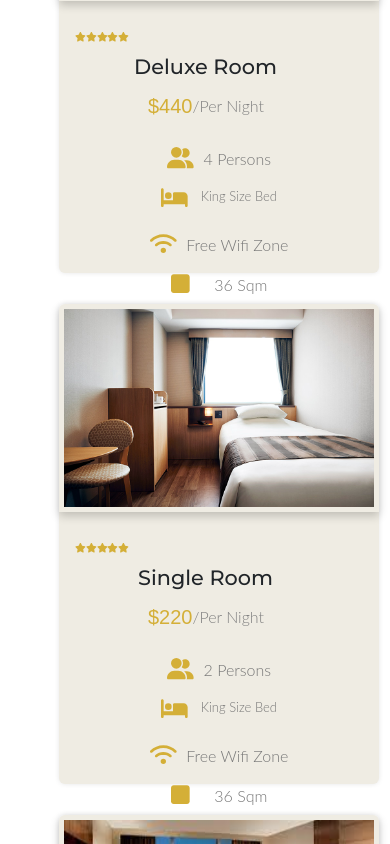
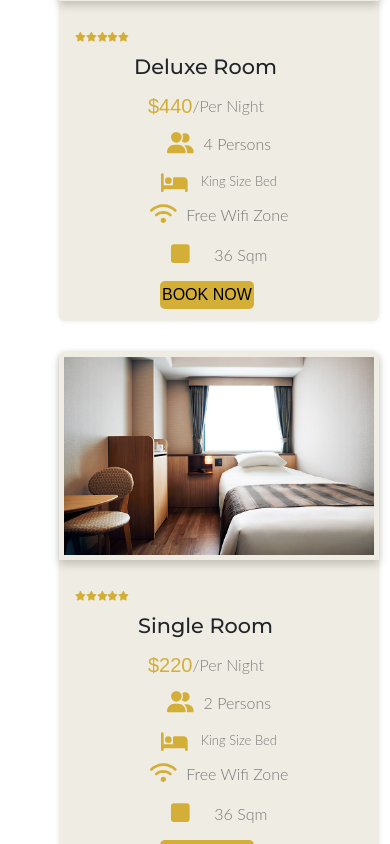
Before and after one commit to owlushorler/originalHotel, a React (Create React App) app in the folder client/: page /room in a window 390 px wide. Shown: the part 980-1824 px from the top of the page. Built offline with nearby package versions, Linux system fonts and the light colour scheme.

Commit message:
lasest update

```diff
--- a/client/src/components/User/rooms/cards/CardSchemes.js
+++ b/client/src/components/User/rooms/cards/CardSchemes.js
@@ -86,7 +86,11 @@ function CardSchemes() {
         <Card
           abu
           key={index}
-          style={{ width: "20rem", backgroundColor: "#efece3", height: "30rem" }}
+          style={{
+            width: "20rem",
+            backgroundColor: "#efece3",
+            height: "33rem",
+          }}
           className="abu-card-scheme"
         >
           <Card.Img
--- a/client/src/components/User/rooms/cards/cardSchemes.css
+++ b/client/src/components/User/rooms/cards/cardSchemes.css
@@ -75,6 +75,7 @@ padding-top: 7px;
     font-family: 'Montserrat', sans-serif;
     font-weight: 300;
     padding: 8px 16px;
+    margin-top: 20px;
 }
 
 .abu-cardBtn-refer {
@@ -122,11 +123,14 @@ padding-top: 7px;
     }
 }
 
-@media screen and (max-width: 768px) {
+@media screen and (max-width: 770px) {
     .abu-card-grid {
         grid-template-columns: repeat(1, 1fr);
     }
 
+.abu-font-container{
+    margin-top: -5px;
+}
     .abu-title-price {
         flex-direction: column;
         align-items: center;
@@ -152,7 +156,9 @@ padding-top: 7px;
     }
 
     .abu-cardBtn {
-        margin: 1rem auto;
+        margin-top: -90px;
+        padding: 2px;
+         margin-left: 85px;
     }
 }
 
```
